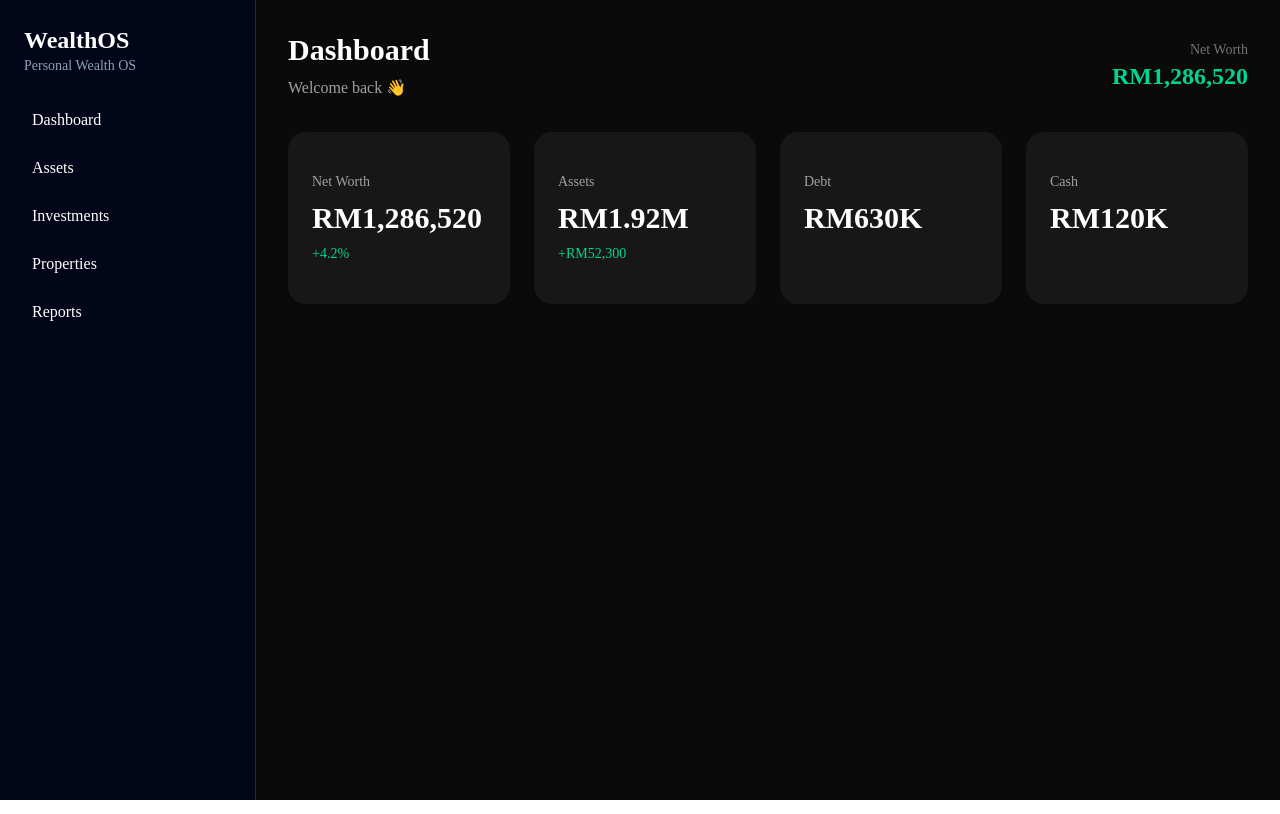
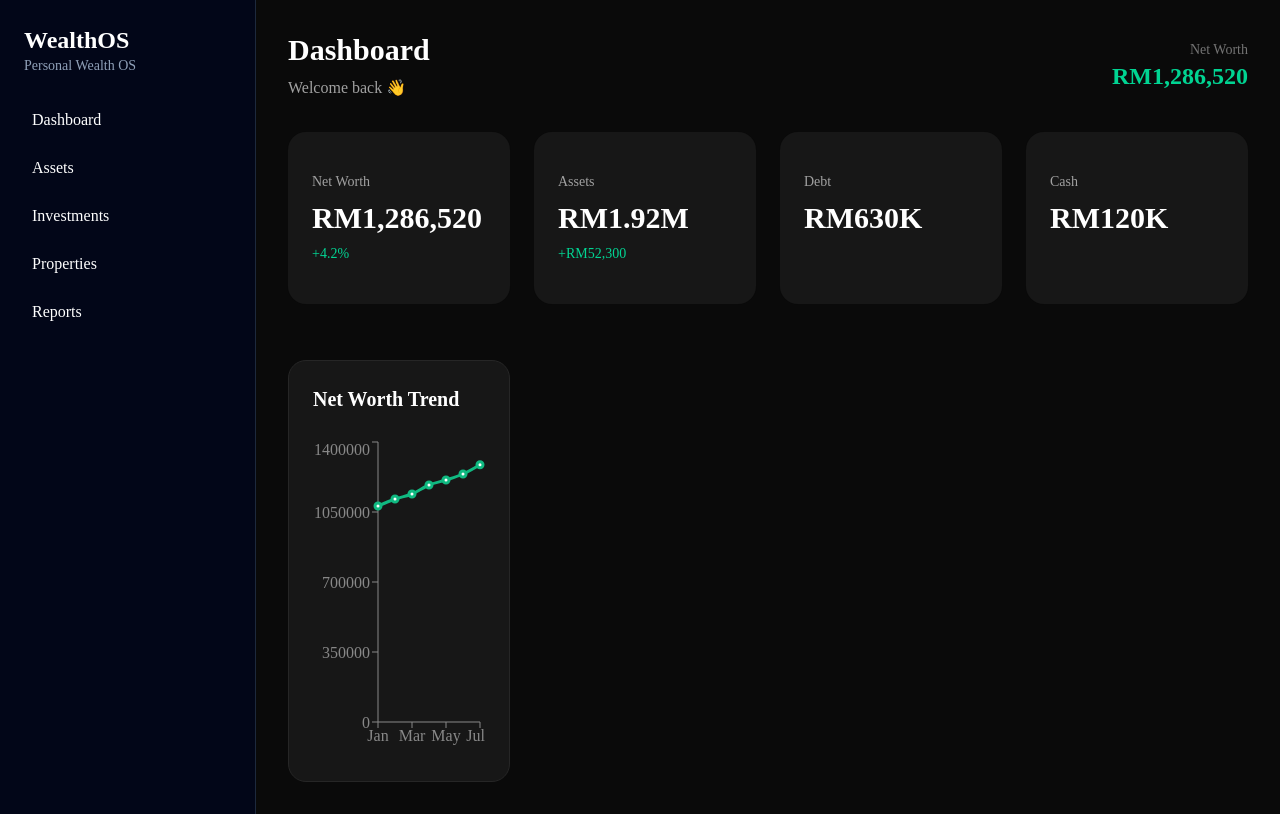
Before and after one commit to singweinguang-bit/wealthos, a Next.js app: page /dashboard in a window 1280 px wide. Built offline with nearby package versions, Linux system fonts and the light colour scheme.

Commit message:
Add net worth trend chart

```diff
--- a/app/(app)/dashboard/page.tsx
+++ b/app/(app)/dashboard/page.tsx
@@ -1,5 +1,6 @@
 import StatCard from "@/components/dashboard/stat-card";
 import DashboardHeader from "@/components/dashboard/dashboard-header";
+import NetWorthChart from "@/components/charts/net-worth-chart";
 
 export default function DashboardPage() {
   return (
@@ -30,6 +31,8 @@ export default function DashboardPage() {
           title="Cash"
           value="RM120K"
         />
+
+        <NetWorthChart />
       </div>
     </main>
   );
--- /dev/null
+++ b/components/charts/net-worth-chart.tsx
@@ -0,0 +1,46 @@
+"use client";
+
+import {
+  LineChart,
+  Line,
+  ResponsiveContainer,
+  XAxis,
+  YAxis,
+  Tooltip,
+} from "recharts";
+
+const data = [
+  { month: "Jan", value: 1080000 },
+  { month: "Feb", value: 1115000 },
+  { month: "Mar", value: 1140000 },
+  { month: "Apr", value: 1185000 },
+  { month: "May", value: 1210000 },
+  { month: "Jun", value: 1240000 },
+  { month: "Jul", value: 1286520 },
+];
+
+export default function NetWorthChart() {
+  return (
+    <div className="mt-8 rounded-2xl border border-neutral-800 bg-neutral-900 p-6">
+      <h2 className="mb-6 text-xl font-semibold text-white">
+        Net Worth Trend
+      </h2>
+
+      <div className="h-80">
+        <ResponsiveContainer width="100%" height="100%">
+          <LineChart data={data}>
+            <XAxis dataKey="month" stroke="#888" />
+            <YAxis stroke="#888" />
+            <Tooltip />
+            <Line
+              type="monotone"
+              dataKey="value"
+              stroke="#10b981"
+              strokeWidth={3}
+            />
+          </LineChart>
+        </ResponsiveContainer>
+      </div>
+    </div>
+  );
+}
--- a/package.json
+++ b/package.json
@@ -17,6 +17,7 @@
     "next": "16.2.10",
     "react": "19.2.4",
     "react-dom": "19.2.4",
+    "recharts": "^3.9.2",
     "shadcn": "^4.13.0",
     "tailwind-merge": "^3.6.0",
     "tw-animate-css": "^1.4.0"
```
Also changed, not shown: 1 other file (tests, documents, lock files or other folders).
